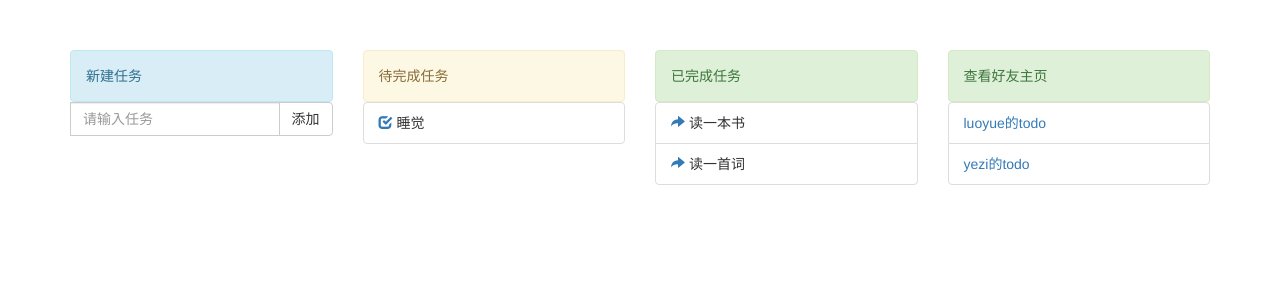
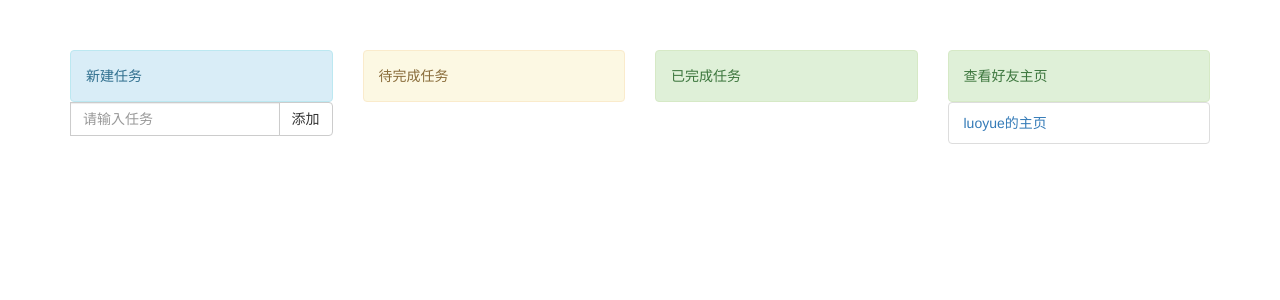
Before and after one commit to luoyueyaoqing/todolist, a Django app: page / in a window 1280 px wide. Shown: the part 52-352 px from the top of the page. Run offline with Django 3.2, Linux system fonts and the light colour scheme; a user stored in the database is signed in; data comes from the database, SQL or seed files in the repository; some libraries are stand-ins or nearby versions.

Commit message:
model Task>> model Todo

```diff
--- a/todo/admin.py
+++ b/todo/admin.py
@@ -1,6 +1,6 @@
 from django.contrib import admin
-from .models import Task, User
+from .models import Todo, User
 
 
-admin.site.register(Task)
+admin.site.register(Todo)
 admin.site.register(User)
--- a/todo/models.py
+++ b/todo/models.py
@@ -10,7 +10,7 @@
         return self.nickname or self.username
 
 
-class Task(models.Model):
+class Todo(models.Model):
     user = models.ForeignKey(to=User, related_name="tasks")
     task = models.CharField(max_length=128)
     complete = models.BooleanField()
--- a/todo/templates/index.html
+++ b/todo/templates/index.html
@@ -14,7 +14,7 @@
     <div class="container-fluid">
         <div class="navbar-header">
             {% if user.is_authenticated %}
-                <a class="navbar-brand" href="{% url 'user_todo' %}?uid={{ request.user.id }}"">
+                <a class="navbar-brand" href="{% url 'user_page' %}?uid={{ request.user.id }}"">
                 <span>欢迎回来 {{ request.user }}</span>
                 </a>
             {% else %}
@@ -50,11 +50,11 @@
         <div class="col-md-3">
             <div class="alert alert-warning" role="alert" style="margin:30px 0px 0px 0px;">待完成任务</div>
             <ul class="list-group">
-            {% for task in tasks %}
-                {% if not task.complete %}
+            {% for todo in todos %}
+                {% if not todo.complete %}
                 <li class="list-group-item">
-                    <a href="/do/{{ task.id }}"><span class="glyphicon glyphicon-check" aria-hidden="true"></span></a>
-                    {{ task.task }}
+                    <a href="/do/{{ todo.id }}"><span class="glyphicon glyphicon-check" aria-hidden="true"></span></a>
+                    {{ todo.task }}
                 </li>
                 {% endif %}
             {% endfor %}
@@ -64,11 +64,11 @@
             <div class="alert alert-success" role="alert" style="margin:30px 0px 0px 0px;">已完成任务</div>
 
             <ul class="list-group">
-            {% for task in tasks %}
-                {% if task.complete %}
+            {% for todo in todos %}
+                {% if todo.complete %}
                 <li class="list-group-item">
-                    <a href="/del/{{ task.id }}"><span class="glyphicon glyphicon-share-alt" aria-hidden="true"></span></a>
-                    {{ task.task }}
+                    <a href="/del/{{ todo.id }}"><span class="glyphicon glyphicon-share-alt" aria-hidden="true"></span></a>
+                    {{ todo.task }}
                 </li>
                 {% endif %}
             {% endfor %}
@@ -82,8 +82,7 @@
                     {% for user in users %}
                         {% if user.id != request.user.id %}
                             <li class="list-group-item">
-                                <a href="{% url 'user_todo' %}?uid={{ user.id }}">{{ user }}的todo</a>
-
+                                <a href="{% url 'user_page' %}?uid={{ user.id }}">{{ user }}的主页</a>
                             </li>
                         {% endif %}
                     {% endfor %}
--- a/todo/views.py
+++ b/todo/views.py
@@ -1,6 +1,6 @@
 from django.shortcuts import render, redirect, get_object_or_404, HttpResponseRedirect
 from django.contrib import messages
-from .models import Task, User
+from .models import Todo, User
 from django.contrib.auth import login, authenticate, logout
 from django.contrib.auth.forms import AuthenticationForm
 from django.contrib.auth.decorators import login_required
@@ -39,15 +39,15 @@
 @login_required
 def index(request):
     users = User.objects.all()
-    tasks = Task.objects.filter(user=request.user)
-    return render(request, 'index.html', {'tasks': tasks, 'users': users})
+    todos = Todo.objects.filter(user=request.user)
+    return render(request, 'index.html', {'todos': todos, 'users': users})
 
 
-def user_todo(request):
+def user_page(request):
     uid = request.GET.get('uid')
     todo_user = get_object_or_404(User, id=uid)
-    tasks = Task.objects.filter(user=todo_user)
-    return render(request, 'user_todo.html', locals())
+    todos = Todo.objects.filter(user=todo_user)
+    return render(request, 'user_page.html', locals())
 
 
 @login_required
@@ -58,10 +58,10 @@
     else:
         task = request.POST.get('task')
         if task:
-            if Task.objects.filter(task=task).exists():
+            if Todo.objects.filter(task=task).exists():
                 messages.warning(request, '任务已存在')
             else:
-                Task.objects.create(user=user, task=task, complete=False)
+                Todo.objects.create(user=user, task=task, complete=False)
                 messages.success(request, '任务添加成功')
         else:
             messages.warning(request, '请输入任务')
@@ -70,10 +70,10 @@
 
 @login_required
 def do_todo(request, id):
-    task = get_object_or_404(Task, id=id)
-    if task:
-        task.complete = True
-        task.save()
+    todo = get_object_or_404(Todo, id=id)
+    if todo:
+        todo.complete = True
+        todo.save()
         messages.success(request, '任务已完成')
     else:
         messages.warning(request, '操作失败')
@@ -82,9 +82,9 @@
 
 @login_required
 def del_todo(request, id):
-    task = get_object_or_404(Task, id=id)
-    if task:
-        task.delete()
+    todo = get_object_or_404(Todo, id=id)
+    if todo:
+        todo.delete()
         messages.success(request, '任务已删除')
     else:
         messages.warning(request, '操作失败')
--- a/todolist/urls.py
+++ b/todolist/urls.py
@@ -23,7 +23,7 @@
     url(r'^register/', views.index_register, name='register'),
     url(r'^login/', views.index_login, name='login'),
 
-    url(r'^user_todo/', views.user_todo, name='user_todo'),
+    url(r'^user_page/', views.user_page, name='user_page'),
     url(r'^$', views.index, name='index'),
     url(r'^add/', views.add_todo, name='add_todo'),
     url(r'^do/(?P<id>\d+)/', views.do_todo, name='do_todo'),
```
Also changed, not shown: requirements.txt (deleted, +0 -36 lines), db.sqlite3, todo/migrations/0001_initial.py, todo/migrations/0002_task_user.py (deleted), todo/templates/user_page.html (renamed from todo/templates/user_todo.html).
